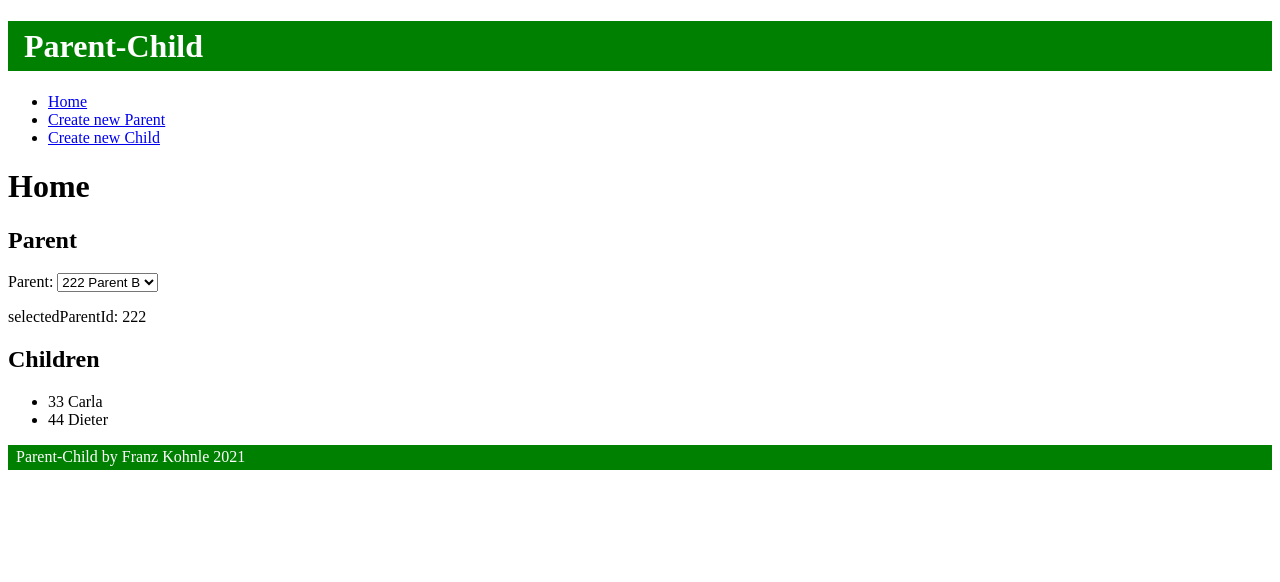
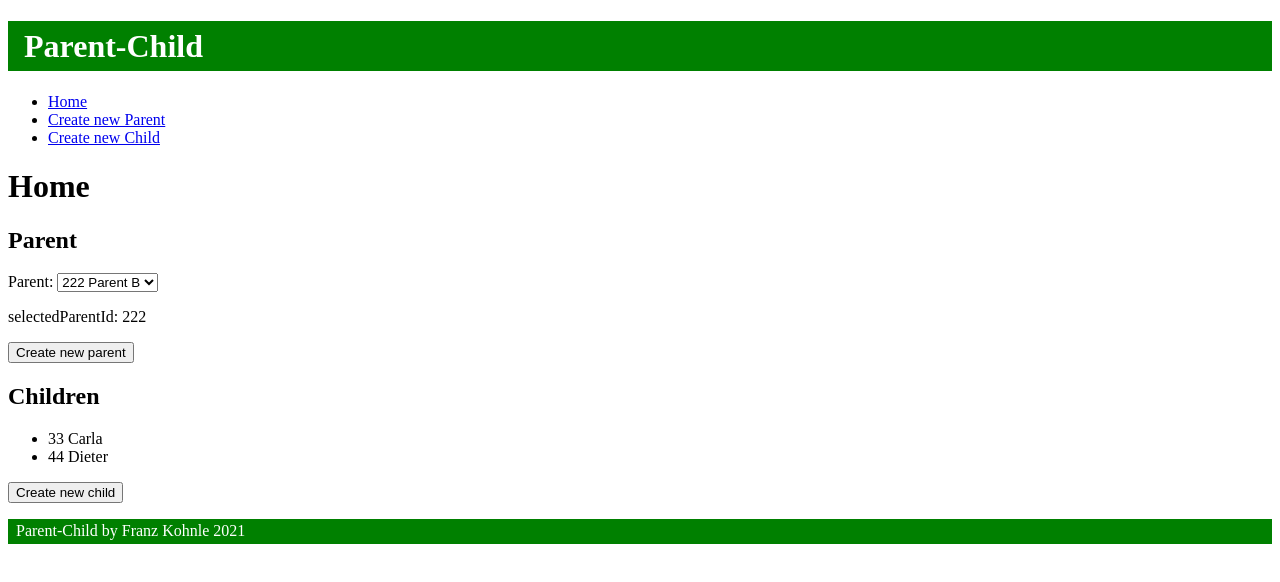
Before and after one commit to meisterk/vue-parent-child, a Vue app: page / in a window 1280 px wide. Shown: the top 582 px of the page. Built offline with nearby package versions, Linux system fonts and the light colour scheme.

Commit message:
Add buttons

```diff
--- a/src/views/Home.vue
+++ b/src/views/Home.vue
@@ -8,6 +8,7 @@
     </option>
   </select>
   <p>selectedParentId: {{ selectedParentId }}</p>
+  <button @click="newParent">Create new parent</button>
 
   <h2>Children</h2>
   <ul>
@@ -15,6 +16,7 @@
       {{ child.id }} {{ child.name }}
     </li>
   </ul>
+  <button @click="newChild">Create new child</button>
 </template>
 
 <script>
@@ -35,6 +37,14 @@ export default {
         );
     }
   },
+  methods:{
+    newParent(){
+      this.$router.push('/create-parent');
+    },
+    newChild(){
+      this.$router.push('/create-child');
+    }
+  },
   mounted(){
     // store -> local data
     this.$data.selectedParentId = this.$store.state.selectedParentId;
```
